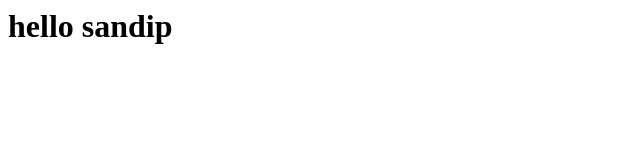
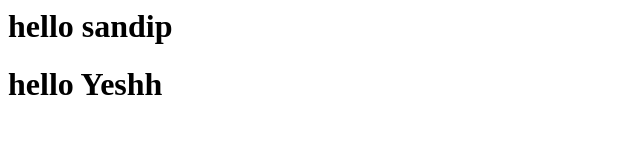
Before and after one commit to sandippatil17/xyz, a plain HTML site: page index.html in a window 1280 px wide. Shown: the whole page, without its empty margins (0-640 px from the left). Drawn offline with Linux system fonts and the light colour scheme.

Commit message:
Add second header for 'hello Yeshh'

```diff
--- a/index.html
+++ b/index.html
@@ -1 +1,2 @@
 <h1> hello sandip </h1>
+<h1> hello Yeshh </h1>
```
